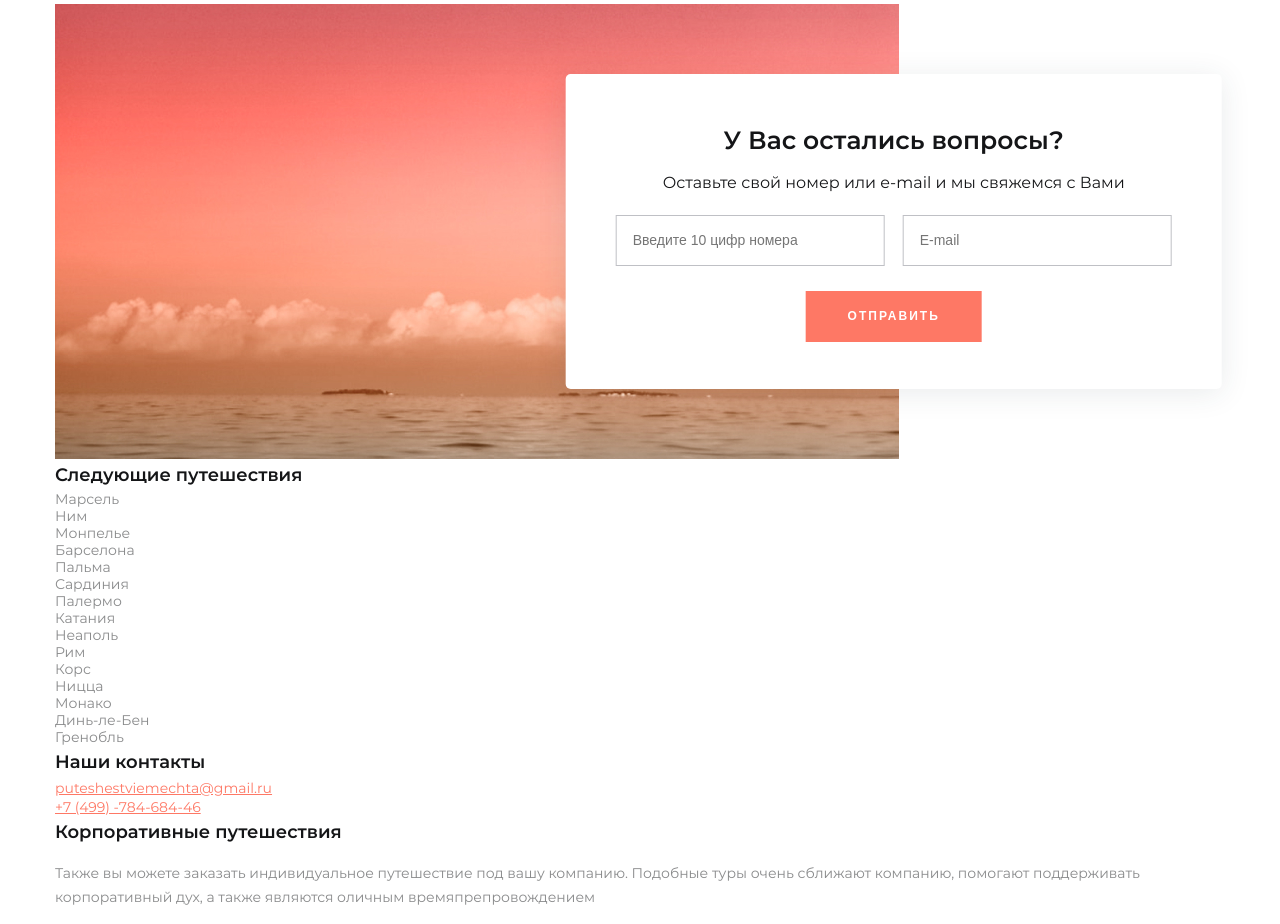
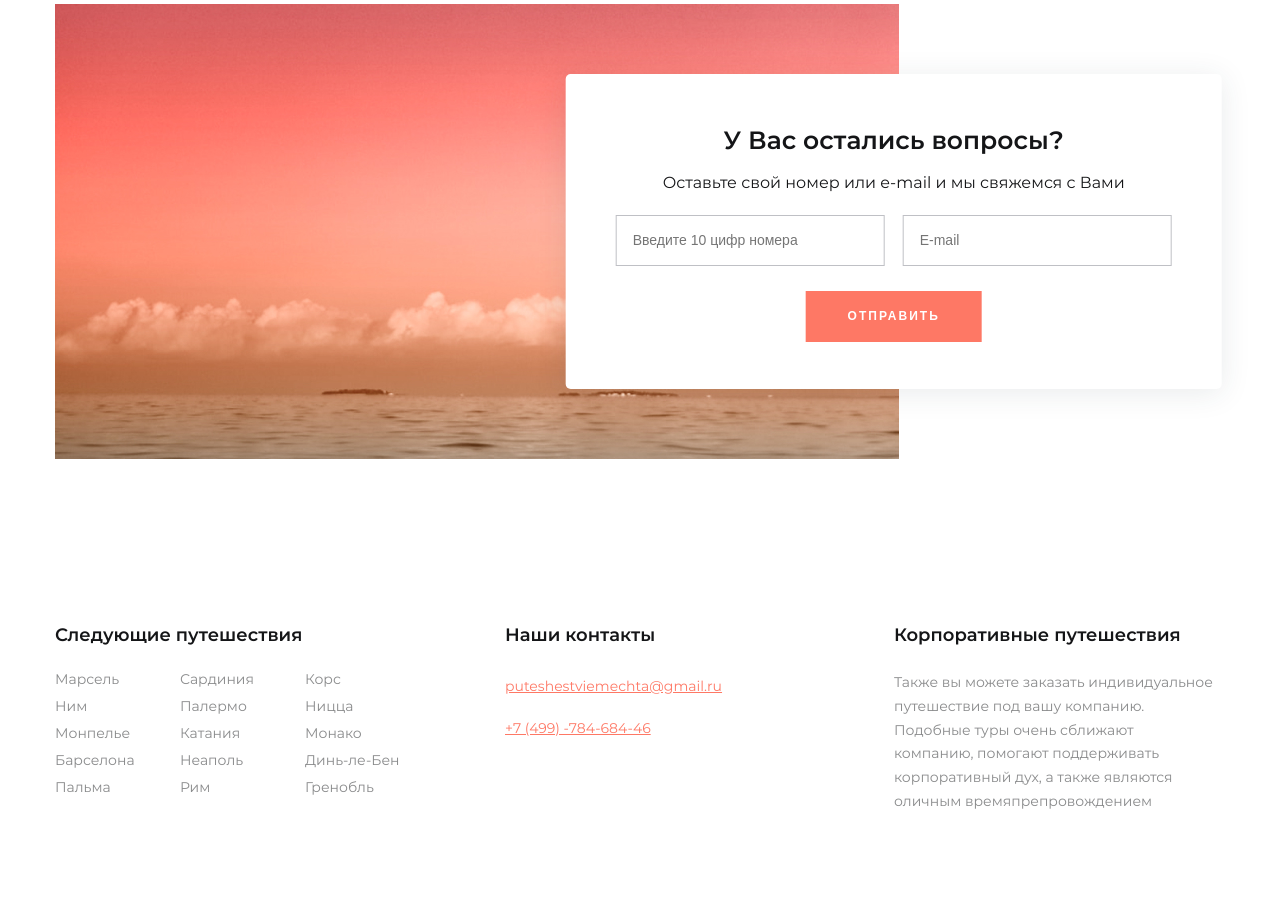
Before and after one commit to alenushka-jpg/gramovich_way, a website: page source/index.html in a window 1280 px wide. Shown: the part 4324-5248 px from the top of the page. After the commit the page ends 5218 px from the top, so only its background shows below. Drawn offline with nearby package versions, Linux system fonts and the light colour scheme; files that its build step writes are made by us from their sources.

Commit message:
Задает сетку footer десктоп

```diff
--- a/source/index.html
+++ b/source/index.html
@@ -266,19 +266,19 @@
       <h3 class="page-footer__title">Следующие путешествия</h3>
       <ul class="next-travel__list">
         <li class="next-travel__item">Марсель</li>
+        <li class="next-travel__item">Сардиния</li>
+        <li class="next-travel__item">Корс</li>
         <li class="next-travel__item">Ним</li>
+        <li class="next-travel__item">Палермо</li>
+        <li class="next-travel__item">Ницца</li>
         <li class="next-travel__item">Монпелье</li>
+        <li class="next-travel__item">Катания</li>
+        <li class="next-travel__item">Монако</li>
         <li class="next-travel__item">Барселона</li>
+        <li class="next-travel__item">Неаполь</li>
+        <li class="next-travel__item">Динь-ле-Бен</li>
         <li class="next-travel__item">Пальма</li>
-        <li class="next-travel__item">Сардиния</li>
-        <li class="next-travel__item">Палермо</li>
-        <li class="next-travel__item">Катания</li>
-        <li class="next-travel__item">Неаполь</li>
         <li class="next-travel__item">Рим</li>
-        <li class="next-travel__item">Корс</li>
-        <li class="next-travel__item">Ницца</li>
-        <li class="next-travel__item">Монако</li>
-        <li class="next-travel__item">Динь-ле-Бен</li>
         <li class="next-travel__item">Гренобль</li>
       </ul>
     </section>
--- a/source/sass/blocks/contacts.scss
+++ b/source/sass/blocks/contacts.scss
@@ -1,7 +1,17 @@
+.contacts {
+  padding-left: 63px;
+  padding-right: 63px;
+}
+
 .contacts__list {
   margin: 0;
   padding: 0;
+  padding-top: 5px;
   list-style: none;
+}
+
+.contacts__item {
+  margin-bottom: 23px;
 }
 
 .contacts__link {
--- a/source/sass/blocks/corporate-travel.scss
+++ b/source/sass/blocks/corporate-travel.scss
@@ -1,5 +1,11 @@
+.corporate-travel {
+  padding-left: 55px;
+}
+
 .corporate-travel__text {
-  font-weight: normal;
+  width: 320px;
+  margin: 0;
+  font-weight: 400;
   font-size: 14px;
   line-height: 170%;
   color: rgba($basic-darkest, 0.5);
--- a/source/sass/blocks/next-travel.scss
+++ b/source/sass/blocks/next-travel.scss
@@ -1,10 +1,14 @@
 .next-travel__list {
+  display: grid;
+  grid-template-columns: repeat(3, 115px);
+  column-gap: 10px;
   margin: 0;
-  padding: 0;
+  padding: 0 23px 0 0;
   list-style: none;
 }
 
 .next-travel__item {
+  padding-bottom: 10px;
   font-weight: 400;
   font-size: 14px;
   line-height: 17px;
--- a/source/sass/blocks/page-footer.scss
+++ b/source/sass/blocks/page-footer.scss
@@ -1,4 +1,12 @@
+.page-footer {
+  display: grid;
+  grid-template-columns: 387px 397px 397px;
+  padding-top: 20px;
+  padding-bottom: 80px;
+}
+
 .page-footer__title {
+  padding-bottom: 20px;
   margin: 0;
   font-weight: 600;
   font-size: 18px;
--- a/source/sass/blocks/questions.scss
+++ b/source/sass/blocks/questions.scss
@@ -1,5 +1,6 @@
 .questions {
   position: relative;
+  padding-bottom: 140px;
 }
 
 .questions__form {
```
